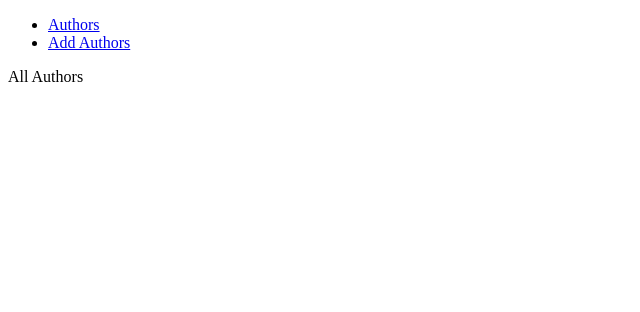
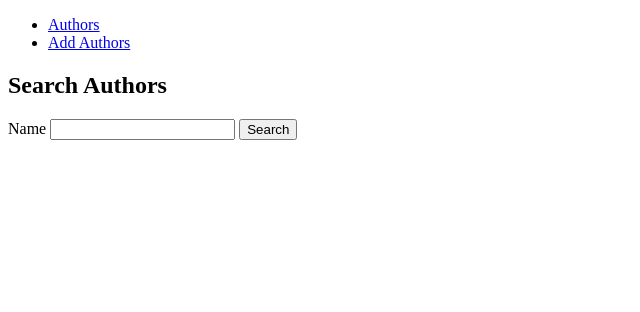
Before and after one commit to L-Limbu/Mybrary, a Node server app: page /authors in a window 1280 px wide. Shown: the top 312 px of the page, without its empty margins (0-640 px from the left). Run offline with Node 20, Linux system fonts and the light colour scheme; data that the repository does not hold is empty; some libraries are stand-ins or nearby versions.

Commit message:
search authors

```diff
--- a/routes/authors.js
+++ b/routes/authors.js
@@ -4,12 +4,25 @@ const router = express.Router()
 const Author = require('../models/author')
 
 //All Authors Route
-router.get('/', (req, res) => {
-    res.render('authors/index')
+router.get('/', async (req, res) => {
+    let searchOptions = {}
+    if (req.query.name != null && req.query.name !== '') {
+        searchOptions.name = new RegExp(req.query.name, 'i')
+    }
+    try {
+        const authors = await Author.find(searchOptions)
+        res.render('authors/index', {
+            authors: authors,
+            searchOptions: req.query
+        })
+    } catch {
+        res.redirect('/')
+    }
 })
 
 //New Author Route
-router.get('/new', (req, res) => {
+router.get('/new',  (req, res) => {
+
     res.render('authors/new', { author: new author() })
 })
 
--- a/views/authors/index.ejs
+++ b/views/authors/index.ejs
@@ -1 +1,11 @@
-All Authors
+<h2>Search Authors</h2>
+<form action="/authors" method="get" >
+    <label>Name</label>
+    <input type="text" name="name" value="<%= searchOptions.name %>">
+    <button type="button" > Search</button>
+</form>
+<br/>
+
+<% authors.forEach(author => { %>
+    <div><%= author.name %></div>
+<% }) %>
```
